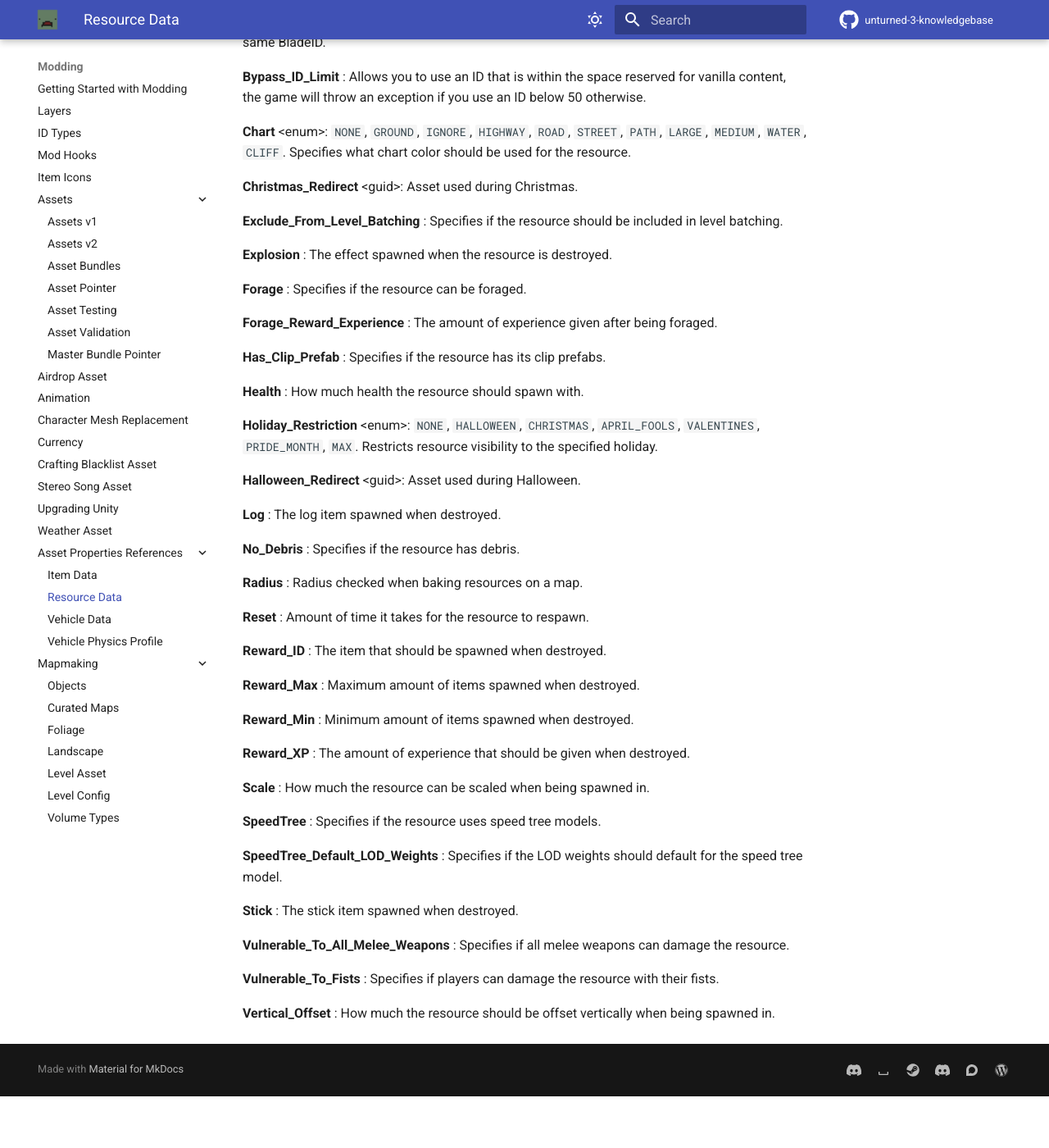
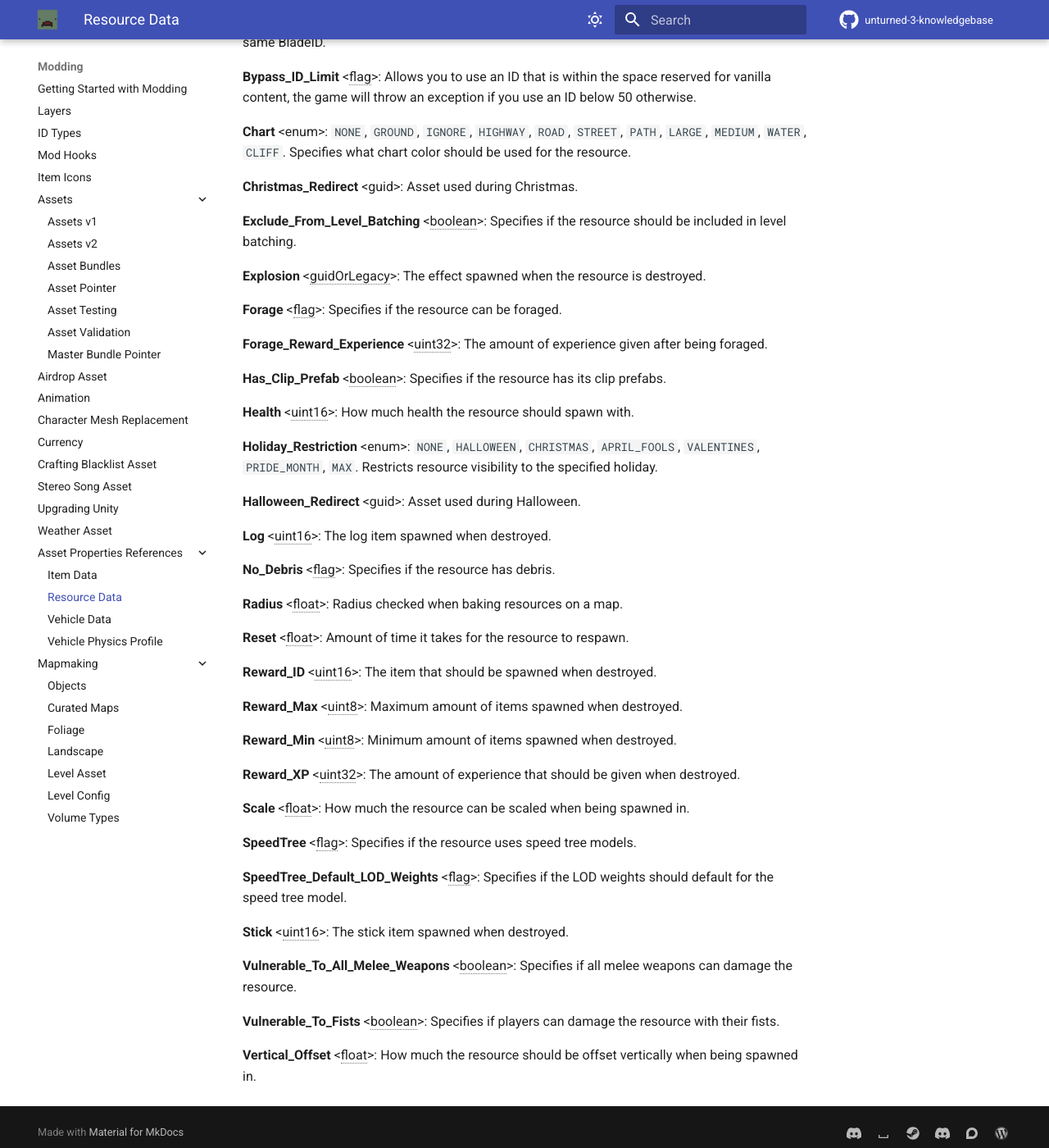
Before and after one commit to unturned-info/unturned-3-knowledgebase, an MkDocs documentation site: the page built from docs/Modding/AssetPropertiesReferences/ResourceData.md, in a window 1280 px wide and 1400 px high, scrolled down 477 px. Shown: the whole window at 82% size. Built offline with MkDocs 1.6.1 and Material for MkDocs 9.7.7, drawn with Linux system fonts in a browser that asks for light colours; comment, search, counter and statistics services are not loaded; before the commit the page ends 1814 px from its top, so only the background shows below that; some of the changed text lies outside the part shown.

Commit message:
fix ResourceData.md escaping
Signed-off-by: khakers <22665282+khakers@users.noreply.github.com>

```diff
--- a/docs/Modding/AssetPropertiesReferences/ResourceData.md
+++ b/docs/Modding/AssetPropertiesReferences/ResourceData.md
@@ -3,60 +3,60 @@
 **Resources** in Unturned allow for players to receive experience or items by destroying or foraging nodes (i.e. trees, ore deposits).
 
 !!! tip
-    Properties are formatted as **Property_Key** \<data_type>\: description
+    Properties are formatted as **Property_Key** \&lt;data_type&gt;\: description
 
 __Auto_Skybox__: Specifies if the game should generate its own skybox for the resource.
 
 __BladeID__: Similar to caliber for items. Allows the resource to be destroyed only by an item with the same BladeID.
 
-__Bypass_ID_Limit__ <flag>: Allows you to use an ID that is within the space reserved for vanilla content, the game will throw an exception if you use an ID below 50 otherwise.
+__Bypass_ID_Limit__ &lt;flag&gt;: Allows you to use an ID that is within the space reserved for vanilla content, the game will throw an exception if you use an ID below 50 otherwise.
 
 __Chart__ &lt;enum&gt;: `NONE`, `GROUND`, `IGNORE`, `HIGHWAY`, `ROAD`, `STREET`, `PATH`, `LARGE`, `MEDIUM`, `WATER`, `CLIFF`. Specifies what chart color should be used for the resource.
 
 __Christmas_Redirect__ &lt;guid&gt;: Asset used during Christmas.
 
-__Exclude_From_Level_Batching__ <boolean>: Specifies if the resource should be included in level batching.
+__Exclude_From_Level_Batching__ &lt;boolean&gt;: Specifies if the resource should be included in level batching.
 
-__Explosion__ <guidOrLegacy>: The effect spawned when the resource is destroyed.
+__Explosion__ &lt;guidOrLegacy&gt;: The effect spawned when the resource is destroyed.
 
-__Forage__ <flag>: Specifies if the resource can be foraged.
+__Forage__ &lt;flag&gt;: Specifies if the resource can be foraged.
 
-__Forage_Reward_Experience__ <uint32>: The amount of experience given after being foraged.
+__Forage_Reward_Experience__ &lt;uint32&gt;: The amount of experience given after being foraged.
 
-__Has_Clip_Prefab__ <boolean>: Specifies if the resource has its clip prefabs.
+__Has_Clip_Prefab__ &lt;boolean&gt;: Specifies if the resource has its clip prefabs.
 
-__Health__ <uint16>: How much health the resource should spawn with.
+__Health__ &lt;uint16&gt;: How much health the resource should spawn with.
 
 __Holiday_Restriction__ &lt;enum&gt;: `NONE`, `HALLOWEEN`, `CHRISTMAS`, `APRIL_FOOLS`, `VALENTINES`, `PRIDE_MONTH`, `MAX`. Restricts resource visibility to the specified holiday.
 
 __Halloween_Redirect__ &lt;guid&gt;: Asset used during Halloween.
 
-__Log__ <uint16>: The log item spawned when destroyed.
+__Log__ &lt;uint16&gt;: The log item spawned when destroyed.
 
-__No_Debris__ <flag>: Specifies if the resource has debris.
+__No_Debris__ &lt;flag&gt;: Specifies if the resource has debris.
 
-__Radius__ <float>: Radius checked when baking resources on a map.
+__Radius__ &lt;float&gt;: Radius checked when baking resources on a map.
 
-__Reset__ <float>: Amount of time it takes for the resource to respawn.
+__Reset__ &lt;float&gt;: Amount of time it takes for the resource to respawn.
 
-__Reward_ID__ <uint16>: The item that should be spawned when destroyed.
+__Reward_ID__ &lt;uint16&gt;: The item that should be spawned when destroyed.
 
-__Reward_Max__ <uint8>: Maximum amount of items spawned when destroyed.
+__Reward_Max__ &lt;uint8&gt;: Maximum amount of items spawned when destroyed.
 
-__Reward_Min__ <uint8>: Minimum amount of items spawned when destroyed.
+__Reward_Min__ &lt;uint8&gt;: Minimum amount of items spawned when destroyed.
 
-__Reward_XP__ <uint32>: The amount of experience that should be given when destroyed.
+__Reward_XP__ &lt;uint32&gt;: The amount of experience that should be given when destroyed.
 
-__Scale__ <float>: How much the resource can be scaled when being spawned in.
+__Scale__ &lt;float&gt;: How much the resource can be scaled when being spawned in.
 
-__SpeedTree__ <flag>: Specifies if the resource uses speed tree models.
+__SpeedTree__ &lt;flag&gt;: Specifies if the resource uses speed tree models.
 
-__SpeedTree_Default_LOD_Weights__ <flag>: Specifies if the LOD weights should default for the speed tree model.
+__SpeedTree_Default_LOD_Weights__ &lt;flag&gt;: Specifies if the LOD weights should default for the speed tree model.
 
-__Stick__ <uint16>: The stick item spawned when destroyed.
+__Stick__ &lt;uint16&gt;: The stick item spawned when destroyed.
 
-__Vulnerable_To_All_Melee_Weapons__ <boolean>: Specifies if all melee weapons can damage the resource.
+__Vulnerable_To_All_Melee_Weapons__ &lt;boolean&gt;: Specifies if all melee weapons can damage the resource.
 
-__Vulnerable_To_Fists__ <boolean>: Specifies if players can damage the resource with their fists.
+__Vulnerable_To_Fists__ &lt;boolean&gt;: Specifies if players can damage the resource with their fists.
 
-__Vertical_Offset__ <float>: How much the resource should be offset vertically when being spawned in.
+__Vertical_Offset__ &lt;float&gt;: How much the resource should be offset vertically when being spawned in.
```
